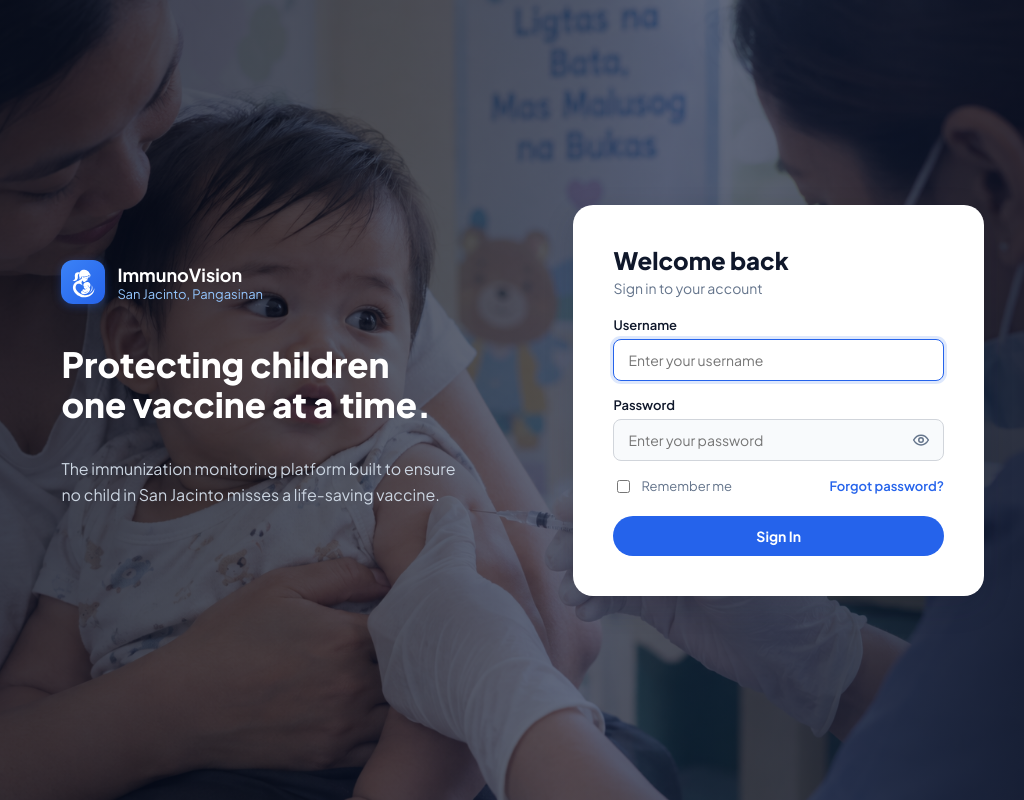
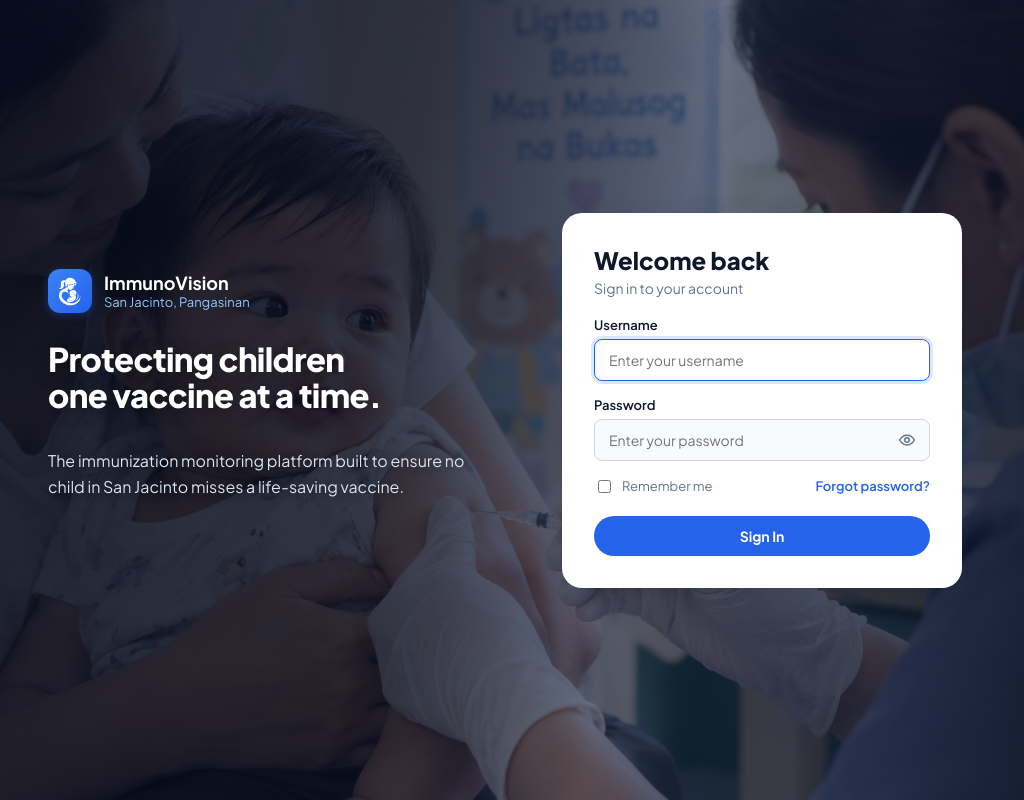
Before and after one commit to Cloudzz00/pre-final, a Flask app: page /login in a window 1024 px wide. Run offline with Flask 3, Linux system fonts and the light colour scheme.

Commit message:
Login page: two-line headline at every width, clearer text over the photo
- Between about 870 and 1100px (and on wide screens) the headline broke
  into three lines with "time." alone; it now keeps two lines everywhere
  (balanced wrapping, non-breaking spaces, a wider text column, tighter
  padding at mid widths).
- The left side of the photo overlay is darker and the text has a soft
  shadow, so the headline no longer sits on the brightest part of the
  photo.

Co-Authored-By: Claude Opus 5.5 <noreply@anthropic.com>
Claude-Session: https://claude.ai/code/session_0138S9zw2KjyfKft1KuoUS4r

```diff
--- a/ImmunoVision/static/css/style.css
+++ b/ImmunoVision/static/css/style.css
@@ -112,9 +112,11 @@ input, select, textarea { font-family: inherit; font-size: 14px; }
   content: "";
   position: absolute;
   inset: 0;
+  /* Darker behind the text column so the headline never sits on the
+     brightest part of the photo (the child's face). */
   background: linear-gradient(100deg,
-    rgba(6,12,30,.72) 0%, rgba(6,12,30,.6) 35%,
-    rgba(12,24,56,.55) 60%, rgba(6,12,30,.82) 100%);
+    rgba(6,12,30,.86) 0%, rgba(6,12,30,.76) 38%,
+    rgba(12,24,56,.52) 62%, rgba(6,12,30,.82) 100%);
   z-index: 0;
 }
 .login-hero {
@@ -122,9 +124,9 @@ input, select, textarea { font-family: inherit; font-size: 14px; }
   display: flex;
   flex-direction: column;
   justify-content: center;
-  padding: 4vw 6vw;
+  padding: 4vw 3vw 4vw 6vw;
   color: #fff;
-  max-width: 640px;
+  max-width: 760px;
   position: relative;
   z-index: 1;
 }
@@ -153,8 +155,9 @@ input, select, textarea { font-family: inherit; font-size: 14px; }
 .sidebar-header .brand-mark { box-shadow: none; }
 .login-hero .brand-title { font-weight: 700; font-size: 18px; }
 .login-hero .brand-sub { color: #93c5fd; font-size: 13px; }
-.login-hero h1 { font-size: clamp(28px, 3.4vw, 42px); line-height: 1.15; font-weight: 800; margin: 0 0 16px; }
-.login-hero p.lead { color: #cbd5e1; font-size: 16px; line-height: 1.6; max-width: 460px; margin-bottom: 32px; }
+.login-hero h1 { font-size: clamp(30px, 3.2vw, 44px); line-height: 1.12; font-weight: 800; letter-spacing: -.02em;
+  margin: 0 0 18px; max-width: 13em; text-wrap: balance; text-shadow: 0 2px 18px rgba(0,0,0,.35); }
+.login-hero p.lead { color: #dbe4f0; font-size: 16px; line-height: 1.6; max-width: 440px; margin-bottom: 32px; text-wrap: pretty; text-shadow: 0 1px 10px rgba(0,0,0,.35); }
 
 .login-panel-wrap {
   flex: 1;
@@ -182,6 +185,14 @@ input, select, textarea { font-family: inherit; font-size: 14px; }
    their content's natural width by default. Stacks them, and trims the
    hero down to what actually matters on a phone (brand + heading) so the
    sign-in form isn't pushed far down the page. */
+/* Mid widths (small laptops, tablets in landscape): both columns still fit
+   side by side, but with less padding so the headline keeps two lines. */
+@media (min-width: 861px) and (max-width: 1180px) {
+  .login-hero { padding: 40px 32px 40px 48px; }
+  .login-hero .brand { margin-bottom: 28px; }
+  .login-panel-wrap { padding: 32px 40px 32px 16px; }
+  .login-card { padding: 32px; max-width: 400px; }
+}
 @media (max-width: 860px) {
   .login-page { flex-direction: column; overflow-y: auto; min-height: 100vh; height: auto; }
   .login-hero { flex: none; max-width: none; padding: 28px 24px 20px; }
--- a/ImmunoVision/templates/login.html
+++ b/ImmunoVision/templates/login.html
@@ -11,7 +11,7 @@
         <div class="brand-sub">San Jacinto, Pangasinan</div>
       </div>
     </div>
-    <h1>Protecting children<br>one vaccine at a time.</h1>
+    <h1>Protecting children one&nbsp;vaccine at&nbsp;a&nbsp;time.</h1>
     <p class="lead">The immunization monitoring platform built to ensure no child in San Jacinto misses a life-saving vaccine.</p>
   </div>
 
```
